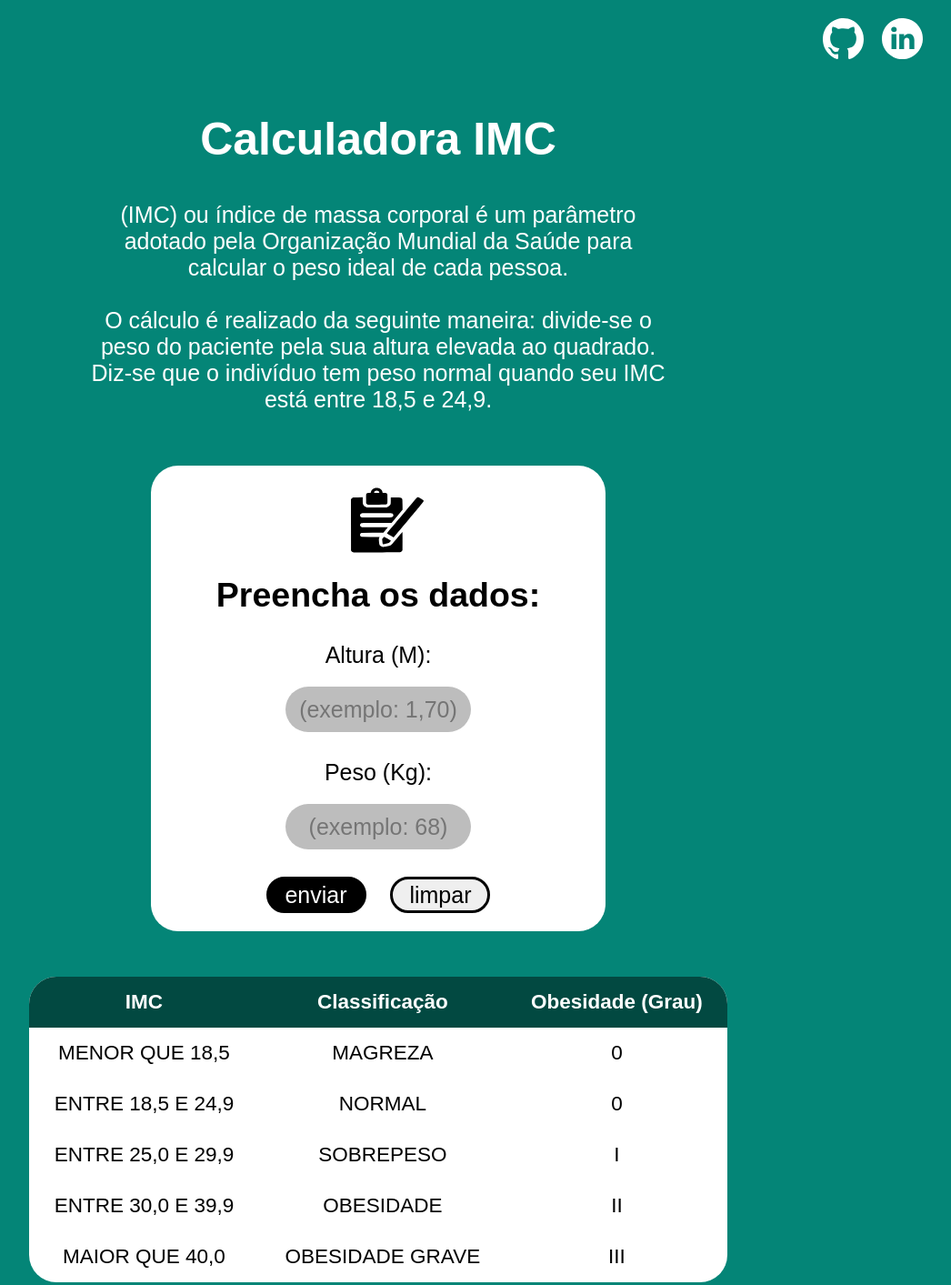
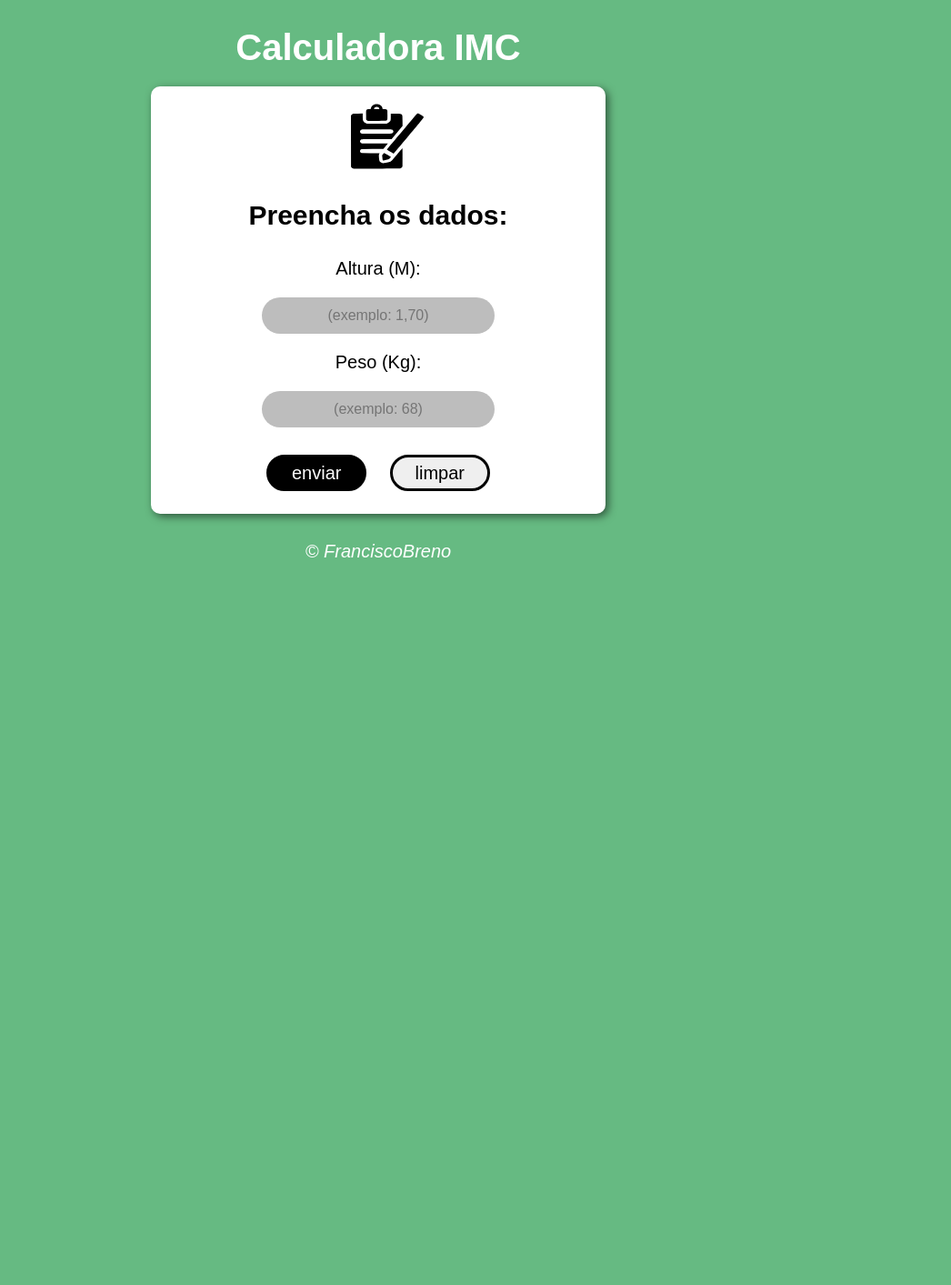
Before and after one commit to BrenoLira01/Calculadora-IMC, a plain HTML site: page index.html in a window 1280 px wide. Shown: the part 20-1433 px from the top of the page at 91% size, without its empty margins (224-1270 px from the left). After the commit the page ends 800 px from the top, so only its background shows below. Drawn offline with Linux system fonts and the light colour scheme.

Commit message:
Mudanças no estilo, retirado tabela e links.

```diff
--- a/index.html
+++ b/index.html
@@ -3,41 +3,14 @@
   <head>
     <meta charset="UTF-8" />
     <meta name="viewport" content="width=device-width, initial-scale=1.0" />
-    <title>Calculadora IMC</title>
-    <link rel="icon" href="./imagens/icon.svg" />
-    <link rel="stylesheet" href="style/style.css" />
+    <link rel="stylesheet" href="./style/style.css" />
+    <title>Document</title>
   </head>
   <body>
-    <div class="caixaDialogo">
-      <div class="link">
-        <a
-          href="https://github.com/BrenoLira01"
-          target="_blank"
-          rel="noopener noreferrer"
-        >
-          <button class="social-icon" id="github" aria-label="Ir para o GitHub">
-            <img src="./imagens/Github.svg" alt="GitHub" class="icon" />
-          </button>
-        </a>
-        <a
-          href="https://www.linkedin.com/in/breno-lira-perfil"
-          target="_blank"
-          rel="noopener noreferrer"
-        >
-          <button class="social-icon" aria-label="Ir para o LinkedIn">
-            <img src="./imagens/Linkedin.svg" alt="LinkedIn" class="icon" />
-          </button>
-        </a>
-      </div>
-      <h1 id="tituloInicial">Calculadora IMC</h1>
-      <p id="explicação">
-        (IMC) ou índice de massa corporal é um parâmetro adotado pela
-        Organização Mundial da Saúde para calcular o peso ideal de cada
-        pessoa.<br /><br />O cálculo é realizado da seguinte maneira: divide-se
-        o peso do paciente pela sua altura elevada ao quadrado. Diz-se que o
-        indivíduo tem peso normal quando seu IMC está entre 18,5 e 24,9.
-      </p>
-
+    <header>
+      <h1>Calculadora IMC</h1>
+    </header>
+    <section>
       <div class="caixaCalculo">
         <img id="prancheta" src="./imagens/prancheta.svg" alt="prancheta" />
         <h2 id="tituloSecundario">Preencha os dados:</h2>
@@ -69,39 +42,10 @@
           <p id="classificacao">Classificação</p>
         </div>
       </div>
-      <table>
-        <tr>
-          <th id="topoEsqTabela">IMC</th>
-          <th>Classificação</th>
-          <th id="topoDirTabela">Obesidade (Grau)</th>
-        </tr>
-        <tr>
-          <td>MENOR QUE 18,5</td>
-          <td>MAGREZA</td>
-          <td>0</td>
-        </tr>
-        <tr>
-          <td>ENTRE 18,5 E 24,9</td>
-          <td>NORMAL</td>
-          <td>0</td>
-        </tr>
-        <tr>
-          <td>ENTRE 25,0 E 29,9</td>
-          <td>SOBREPESO</td>
-          <td>I</td>
-        </tr>
-        <tr>
-          <td>ENTRE 30,0 E 39,9</td>
-          <td>OBESIDADE</td>
-          <td>II</td>
-        </tr>
-        <tr>
-          <td>MAIOR QUE 40,0</td>
-          <td>OBESIDADE GRAVE</td>
-          <td>III</td>
-        </tr>
-      </table>
-    </div>
-    <script src="script/script.js"></script>
+    </section>
+    <footer>
+      <p>&copy; FranciscoBreno</p>
+    </footer>
+    <script src="./script/script.js"></script>
   </body>
 </html>
--- a/style/style.css
+++ b/style/style.css
@@ -2,67 +2,34 @@
   margin: 0;
   padding: 0;
   box-sizing: border-box;
-  font-family: Arial, sans-serif;
 }
 
 body {
-  font-size: 18px;
-  background-color: #048577;
-  background-size: cover;
-  background-repeat: no-repeat;
-  height: 100vh;
+  background-color: #66ba82;
+  font: normal 15pt Arial;
+  text-align: center;
 }
 
-.link {
-  margin-left: 65vw;
-  margin-top: 3vh;
-  font-size: 0;
+header {
+  color: #fff;
+  text-align: center;
+  margin: 50px 0 20px;
 }
 
-.icon {
-  width: 35px;
-  height: 35px;
+section {
+  background-color: #fff;
+  border-radius: 10px;
+  padding: 15px;
+  width: 500px;
+  margin: auto;
+  box-shadow: 3px 3px 10px #00000089;
 }
 
-.social-icon {
-  background-color: transparent;
-  transition: all 0.3s ease;
-  border: none;
-}
-
-.social-icon:hover {
-  transform: scale(1.25);
-}
-
-#github {
-  margin-right: 20px;
-}
-
-.caixaDialogo {
-  color: #ffffff;
-  display: flex;
-  flex-direction: column;
-  align-items: center;
-}
-
-#tituloInicial {
-  font-size: 2em;
-  margin-top: 7vh;
-}
-
-#explicação {
+footer {
+  color: #fff;
   text-align: center;
-  font-size: 1em;
-  padding: 7vw;
-}
-
-.caixaCalculo {
-  color: #000;
-  background-color: #fff;
-  text-align: center;
-  padding: 20px;
-  width: 90vw;
-  margin: 50px auto;
+  font-style: italic;
+  margin: 30px;
 }
 
 .caixaCalculo,
@@ -77,25 +44,29 @@ body {
   width: 80px;
   height: 80px;
   margin-left: 20px;
+  margin-bottom: 10px;
 }
 
 #tituloSecundario {
-  padding: 15px 0 30px;
-  font-size: 1.5em;
+  margin: 15px 0 30px;
 }
 
 .descricao {
-  padding-bottom: 20px;
+  margin-bottom: 20px;
 }
 
 #primeiroInput,
 #segundoInput {
   background-color: #bdbdbd;
-  font-size: 1em;
+  font-size: 0.8em;
   height: 40px;
-  width: 70vw;
+  width: 20vw;
   border: none;
   text-align: center;
+  margin-bottom: 20px;
+}
+
+#segundoInput {
   margin-bottom: 30px;
 }
 
@@ -104,6 +75,7 @@ body {
   height: 40px;
   width: 110px;
   border: solid #000;
+  margin-bottom: 10px;
 }
 
 #enviar {
@@ -137,68 +109,13 @@ body {
   font-weight: bold;
 }
 
-table {
-  color: #000;
-  background-color: #fff;
-  width: 90vw;
-  border-collapse: collapse;
-  border-radius: 30px;
-  margin-bottom: 40px;
-}
-
-th,
-td {
-  font-size: 0.9em;
-  border: none;
-  padding: 15px;
-  text-align: center;
-}
-
-th {
-  color: #ffffff;
-  background-color: #024941;
-}
-
-#topoEsqTabela {
-  border-top-left-radius: 30px;
-}
-
-#topoDirTabela {
-  border-top-right-radius: 30px;
-}
-
-@media only screen and (min-width: 768px) {
-  body {
-    font-size: 25px;
-  }
-
-  .link {
-    margin-top: 5vh;
-    margin-left: 85vw;
-  }
-
-  .icon {
-    width: 45px;
-    height: 45px;
-  }
-
-  #explicação {
-    padding: 5vh 25vw 1vh;
-  }
-
-  .caixaCalculo {
-    font-size: 1em;
-    width: 500px;
+@media only screen and (max-width: 768px) {
+  section {
+    width: 90vw;
   }
 
   #primeiroInput,
   #segundoInput {
-    height: 50px;
-    width: 16vw;
-  }
-
-  table {
-    font-size: 1em;
-    width: 60vw;
+    width: 50vw;
   }
 }
```
Also changed, not shown: imagens/Github.svg (deleted), imagens/Linkedin.svg (deleted), imagens/readme/print.png, 1 other file.
